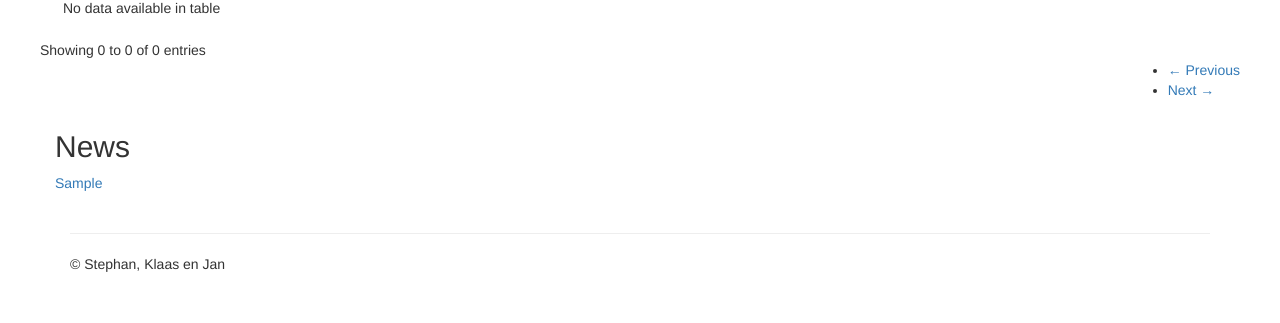
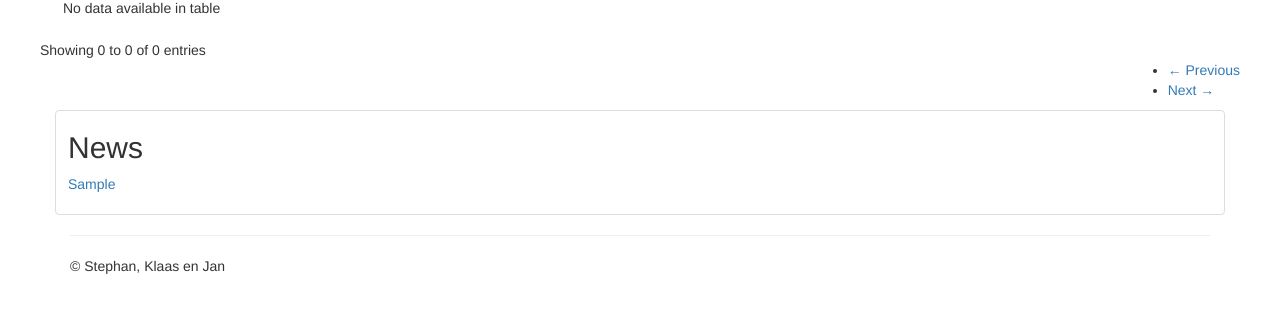
Before and after one commit to KPWhiver/stocksim, a Django app: template stocksim/stocksite/templates/home.html in a window 1280 px wide. Shown: the part 662-985 px from the top of the page. Before the commit the page ends 934 px from the top, so only its background shows below. Run offline with Django 3.2, Linux system fonts and the light colour scheme; the template is opened without the code that fills it: most values are stand-ins (such as "Sample title", 1, 10 or a date in 2020); some libraries are stand-ins or nearby versions.

Commit message:
Added bordered-div class. Example usage around News on home page.

```diff
--- a/stocksim/stocksite/templates/base.html
+++ b/stocksim/stocksite/templates/base.html
@@ -11,6 +11,14 @@
       body {
         padding-top: 60px;
         padding-bottom: 40px;
+      }
+
+      .bordered-div {
+        border: 1px solid;
+        border-radius: 4px;
+        border-color: rgb(221, 221, 221);
+        padding-left: 12px;
+        padding-right: 12px;
       }
 
       @media screen and (max-width: 979px) {
@@ -35,6 +43,7 @@
       .btn.btn-navbar {
         margin-top: 2px;
       }
+
     </style>
   </head>
   <body>
--- a/stocksim/stocksite/templates/home.html
+++ b/stocksim/stocksite/templates/home.html
@@ -44,10 +44,12 @@
     </div>
 
     <div class="span4">
-      <h2> News </h2>
-      {% for newsItem in news %}
-        <a href=#>{{ newsItem.0 }}</a><br><br>
-      {% endfor %}
+      <div class="bordered-div">
+        <h2> News </h2>
+        {% for newsItem in news %}
+          <a href=#>{{ newsItem.0 }}</a><br><br>
+        {% endfor %}
+      </div>
     </div>
   </div>
 {% endblock %}
```
